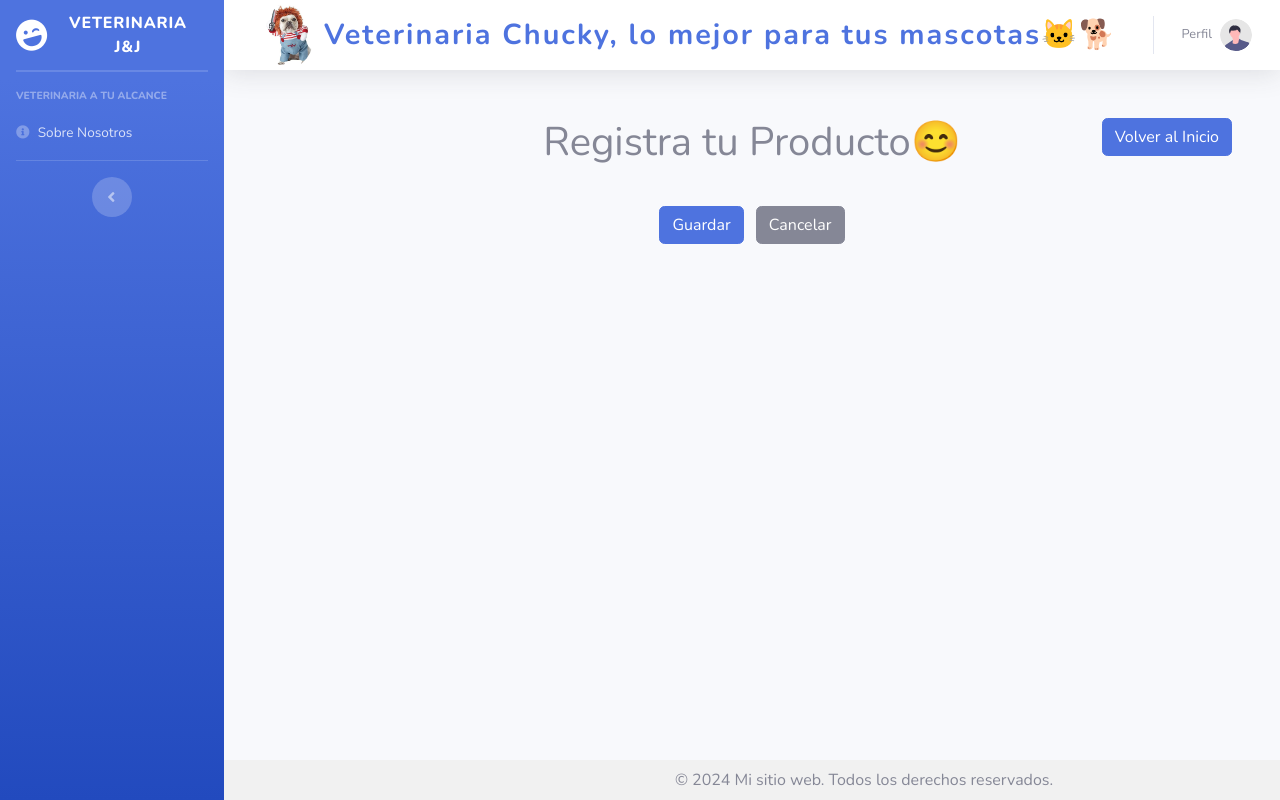
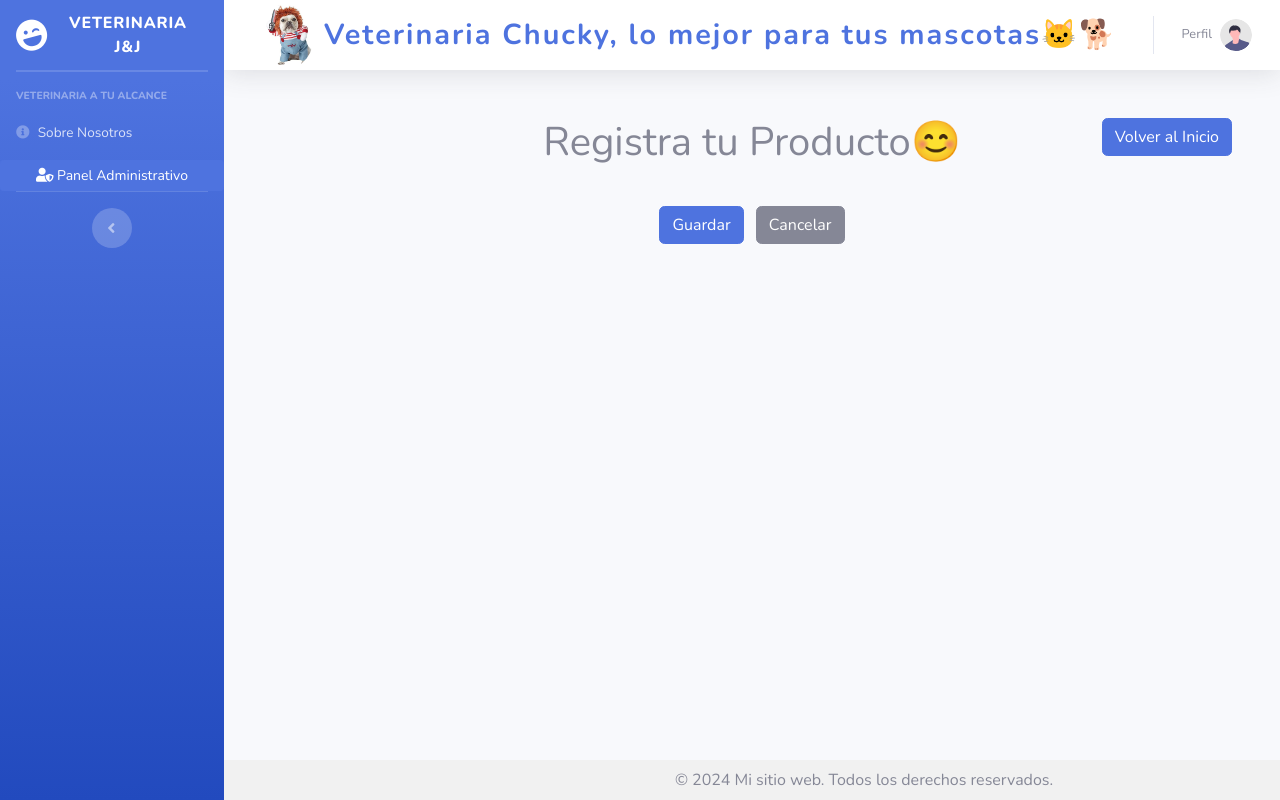
Before and after one commit to Willian10-10/InventarioVeterinariaJ-J, a Django app: a page that uses templates/base/sidebar.html in a window 1280 px wide. Run offline with Django 5.2, Linux system fonts and the light colour scheme; some libraries are stand-ins or nearby versions.

Commit message:
se agrego btn admin

```diff
--- a/templates/base/sidebar.html
+++ b/templates/base/sidebar.html
@@ -67,13 +67,17 @@
     </div>
 
     <!-- Nav Item - Sobre Nosotros -->
-    <li class="nav-item">
+    <li class="nav-item nav-sm">
         <a class="nav-link" href="{% url 'sobre_nosotros' %}">
             <i class="fas fa-info-circle"></i>
             <span>Sobre Nosotros</span>
         </a>
     </li>
 
+   <a href="{% url 'admin:login' %}" class="btn btn-primary btn-sm">
+    <i class="fas fa-user-shield"></i>
+    <span>Panel Administrativo</span>
+</a>
 
     <!-- Divider -->
     <hr class="sidebar-divider d-none d-md-block">
```
